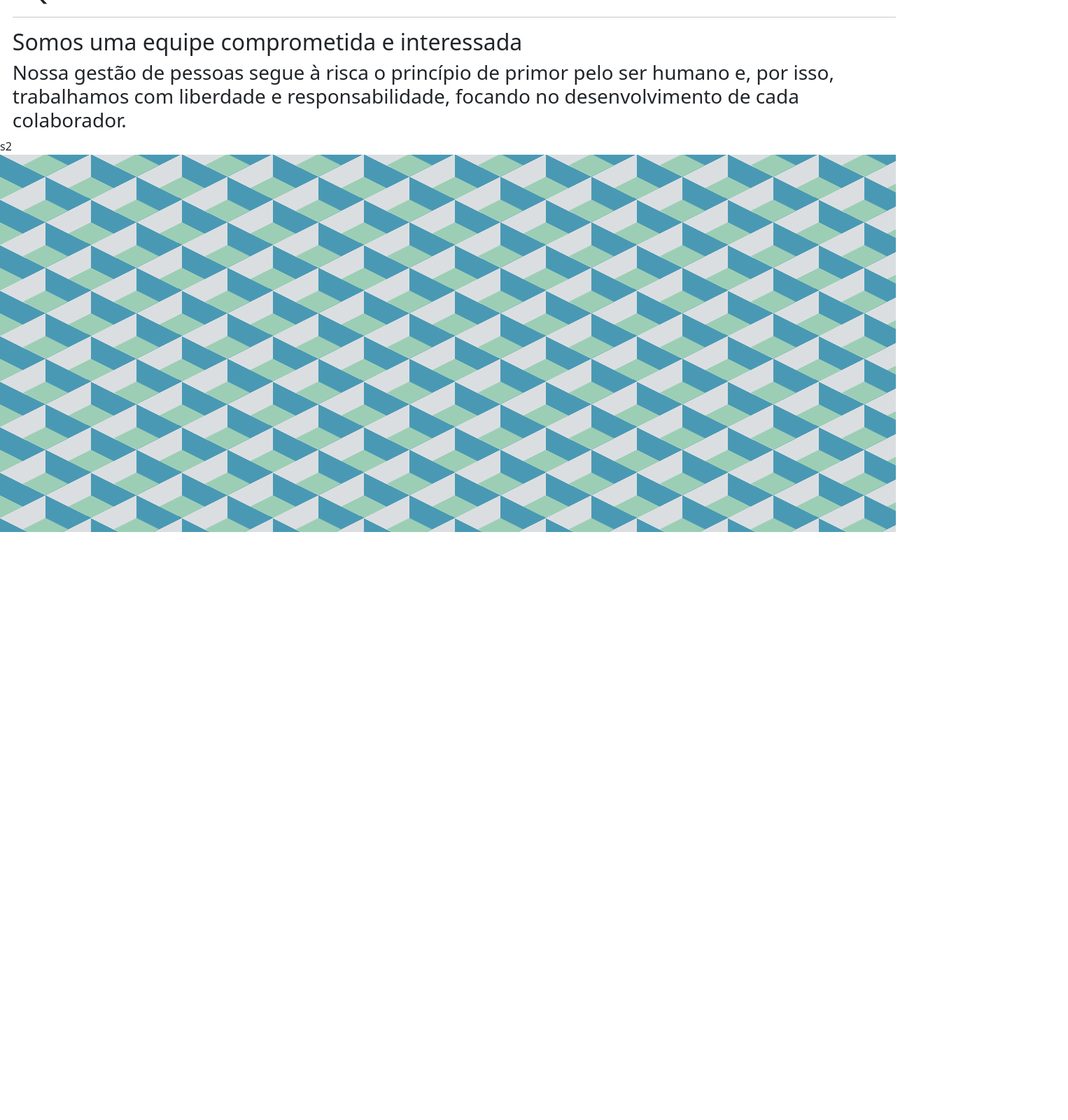
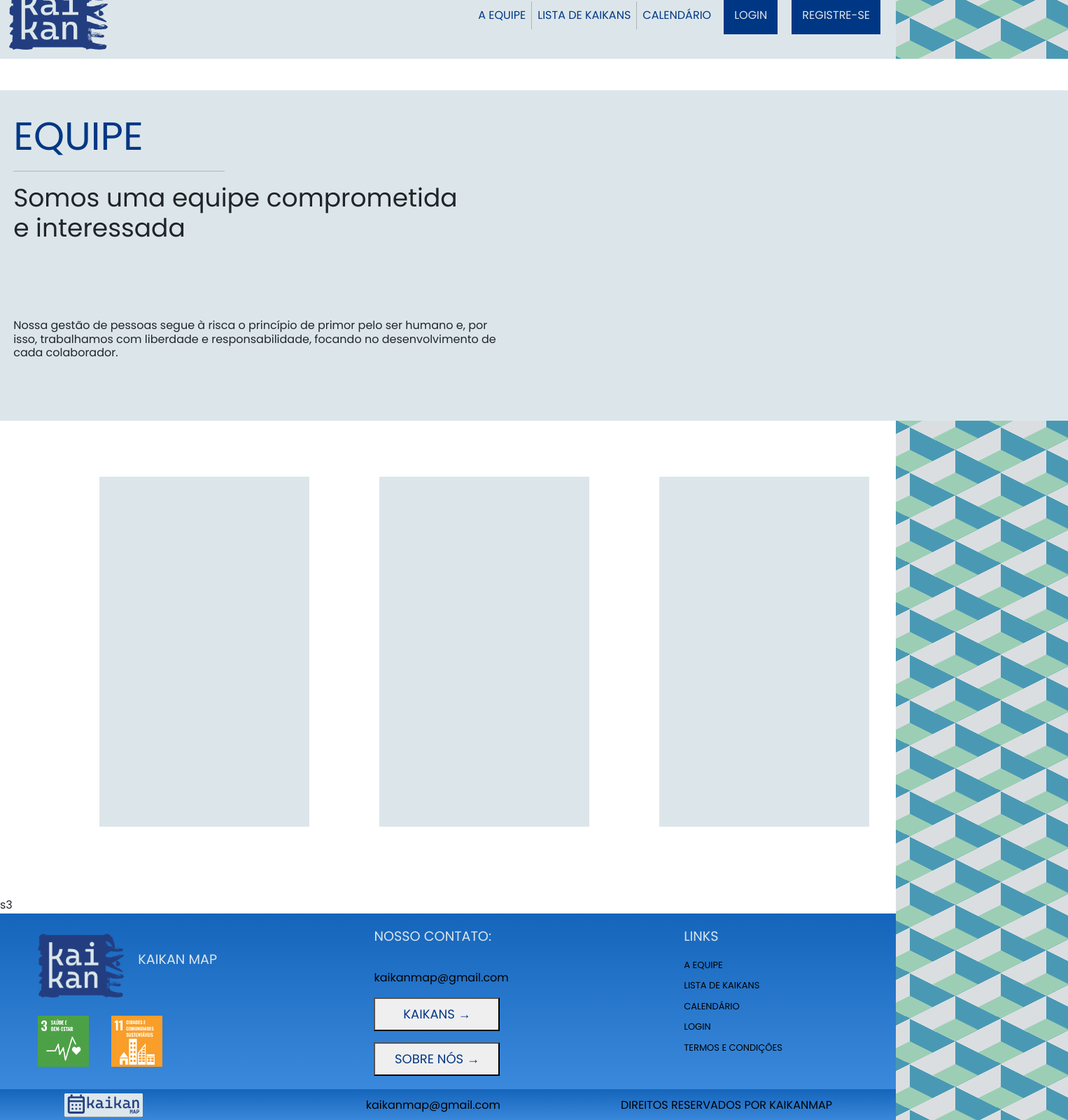
Before and after one commit to VitorToku/KaikanMap, a React (Create React App) app in the folder kaikanmap/: page /equipe in a window 1280 px wide. Shown: the part 40-1640 px from the top of the page at 70% size, 1526 px wide, since content can reach past the window. Before the commit the page ends 800 px from the top, so only its background shows below. Built offline with nearby package versions, Linux system fonts and the light colour scheme.

Commit message:
versao atualizada com equipe e edit
versao atualizada com equipe e edit da header e footer

```diff
--- a/kaikanmap/src/components/Contatos/index.js
+++ b/kaikanmap/src/components/Contatos/index.js
@@ -12,9 +12,15 @@ const StyleContatos = styled.div`
     }
 `
 const Botao = styled.button`
-    font-size: 20px;
+    font-size: 18px;
     font-weight:500;
     color: #003785;
+    width:180px;
+    height:48px;
+    transition: transform 0.2s;
+    &:hover {
+        transform: scale(1.2);
+    }
     @media(max-width: 992px){
         font-size: 15px;
     }
--- /dev/null
+++ b/kaikanmap/src/components/Equipe/estilo.css
@@ -0,0 +1,98 @@
+@import url("https://fonts.googleapis.com/css2?family=Poppins&display=swap");
+
+body{
+  font-family: 'Poppins';
+}
+
+.contain {
+    display: grid;
+
+    grid-template-columns: 1fr;
+    grid-template-areas:
+      "s1 "
+      "m "
+      "s2 "
+      "s3 ";
+  }
+
+  main {
+    grid-area: m;
+    padding-left: 1.2rem;
+    padding-top: 2rem;
+    background-color: #DCE6EA !important;
+  }
+
+  #s1 {
+    grid-area: s1;
+    background-color: white;
+    padding: 1.4rem;
+
+  }
+
+  #s2 {
+    grid-area: s2;
+  }
+
+  #s3 {
+    grid-area: s3;
+  }
+
+  #tit{
+    color:#003785;
+    font-size: 56px;
+  }
+
+  #hrzao{
+    width: 20%;
+
+  }
+  #call{
+    font-weight: 500;
+    font-size: 36px;
+  }
+
+  #fala{
+    font-size: 16px;
+    padding-top: 100px;
+    font-weight: 400;
+    padding-bottom:80px;
+  }
+
+  #s2{
+    display: grid;
+    padding-top: 80px;
+    gap:100px;
+    margin-left: 142px;
+    margin-right: 142px;
+    padding-bottom: 100px;
+
+    grid-template-columns: 1fr 1fr 1fr;
+    grid-template-areas: "c1 c2 c3"
+
+                      ;
+  }
+  #caixas{
+
+    border: solid 1px black;
+
+    }
+  #c1{
+    grid-area: c1;
+    background-color:#DCE6EA;
+    width: 300px;
+    height: 500px;
+  }
+  #c2{
+    background-color:#DCE6EA;
+    grid-area:c2;
+    width: 300px;
+    height: 500px;
+  }
+  #c3{
+    background-color:#DCE6EA;
+    grid-area:c3;
+    width: 300px;
+    height: 500px;
+    margin-right: 142px;
+
+  }
--- /dev/null
+++ b/kaikanmap/src/components/Equipe/index.js
@@ -0,0 +1,28 @@
+import 'bootstrap/dist/css/bootstrap.min.css';
+import style from '../Equipe/estilo.css'
+function Equipe() {
+    return (
+
+        <div class="contain">
+            <section id="s1"></section>
+            <main>
+                <h1 id="tit">EQUIPE</h1>
+                <hr id="hrzao" />
+                <h2 id="call">Somos uma equipe comprometida <br/> e interessada</h2>
+                <h3 id="fala">Nossa gestão de pessoas segue à risca o princípio de primor pelo ser humano e, por <br/> isso, trabalhamos com liberdade e responsabilidade, focando no desenvolvimento de <br/> cada colaborador.</h3>
+            </main>
+            <section id="s2">
+                <section id="c1" class="caixas"></section>
+                <section id="c2" class="caixas"></section>
+                <section id="c3" class="caixas"></section>
+
+
+            </section>
+            <section id="s3">s3</section>
+
+        </div>
+
+    )
+}
+
+export default Equipe
--- a/kaikanmap/src/components/FtBaixo/index.js
+++ b/kaikanmap/src/components/FtBaixo/index.js
@@ -23,17 +23,24 @@ const Logo = styled.img`
         display:none;
     }
 `
-const Referencia = styled.a`
-    text-decoration: none;
-    color: black;
+
+const Email = styled.a`
+text-decoration: none;
+color: black;
+margin-left:60px;
+`
+const Direitos = styled.a`
+text-decoration: none;
+color: black;
+ margin-right:5px;
 `
 
 function Baixo(){
     return(
         <StyleBaixo>
             <Logo src={logo2} alt=""/>
-            <Referencia href="#">Kaikanmap@gmail.com</Referencia>
-            <Referencia>Direitos Reservados KaikanMap</Referencia>
+            <Email href="#">kaikanmap@gmail.com</Email>
+            <Direitos>DIREITOS RESERVADOS POR KAIKANMAP</Direitos>
         </StyleBaixo>
     )
 }
--- a/kaikanmap/src/components/FtLogoOds/index.js
+++ b/kaikanmap/src/components/FtLogoOds/index.js
@@ -16,6 +16,10 @@ const PrimeiraParte = styled.div`
 const Ods = styled.img`
     width: 4.563rem;
     height: 4.563rem;
+    transition: transform0.4s;
+    &:hover{
+        transform:scale(1.2);
+    }
 
     @media(max-width:992px){
         display:none;
--- a/kaikanmap/src/components/Header/index.js
+++ b/kaikanmap/src/components/Header/index.js
@@ -2,6 +2,7 @@ import Logo from '../../img/logo.svg'
 
 import styled from 'styled-components'
 import {Link} from 'react-router-dom'
+import style from '../Header/style.css'
 
 const pags = ["A EQUIPE", "LISTA DE KAIKANS", "CALENDÁRIO"]
 
@@ -38,7 +39,6 @@ const BotaoMenu = styled.button`
   }
 `
 
-
 const Links = styled.div`
   display: flex;
   align-items: center;
@@ -54,6 +54,10 @@ const Botao = styled.button`
   border: none;
   color: #DCE6EA;
   margin: 0 10px;
+  transition: transform 0.4s;
+  &:hover{
+    transform:scale(1.2);
+  }
 
   @media(max-width: 992px){
     min-width: 200px;
@@ -79,15 +83,15 @@ function Header() {
           <div class="collapse navbar-collapse " id="navbarSupportedContent">
             <ul class="navbar-nav mb-2 mb-lg-0 ms-auto">
               <li class="nav-item">
-                <a class="nav-link" aria-current="page" href=""><Link to="/equipe">A Equipe</Link></a>
+                <a class="nav-link gira" aria-current="page" href=""><Link to="/equipe">A EQUIPE</Link></a>
               </li>
               <Barra className='vr'></Barra>
               <li class="nav-item">
-                <a class="nav-link" href=""><Link to="/listakaikan">Lista de Kaikans</Link></a>
+                <a class="nav-link gira" href=""><Link to="/listakaikan">LISTA DE KAIKANS</Link></a>
               </li>
               <Barra className='vr'></Barra>
               <li class="nav-item">
-                <a class="nav-link" href=""><Link to="/calendario">Calendario</Link></a>
+                <a class="nav-link gira" href=""><Link to="/calendario">CALENDÁRIO</Link></a>
               </li>
             </ul>
             <Botao>LOGIN</Botao>
--- /dev/null
+++ b/kaikanmap/src/components/Header/style.css
@@ -0,0 +1,8 @@
+.gira{
+    transition: transform 1s;
+
+}
+
+.gira:hover{
+    transform: scale(1.1);
+}
--- a/kaikanmap/src/components/Links/index.js
+++ b/kaikanmap/src/components/Links/index.js
@@ -27,6 +27,10 @@ const Opcoes = styled.li`
 const Referencia = styled.a`
     text-decoration: none;
     color: black;
+    &:hover {
+        text-decoration:underline;
+    }
+
 `
 
 function Links(){
--- a/kaikanmap/src/components/home/index.js
+++ b/kaikanmap/src/components/home/index.js
@@ -23,6 +23,26 @@ const BarraHorizontal = styled.hr`
     width: 50%;
 
 `
+const Call = styled.p `
+margin-top:2rem;
+margin-left:1rem;
+color:#0D33FC;
+font-weight:500;
+
+
+`
+
+const Imp = styled.h3 `
+margin-top:2rem;
+font-size:36px;
+
+`
+
+const Titulo = styled.h2`
+color:#003785;
+
+`
+
 const TextoCarrossel = styled.div`
     margin: 20px;
     grid-area: a;
@@ -64,9 +84,9 @@ function HomePage() {
             <Corpo>
                 <TextoCarrossel>
                     <BarraHorizontal />
-                    <h2>PROXIMOS EVENTOS</h2>
-                    <h3>Venha fazer parte da  nossa comunidade. </h3>
-                    <p>PROJETO TAIKO</p>
+                    <Titulo >PROXIMOS EVENTOS</Titulo>
+                    <Imp>Venha fazer parte da  nossa comunidade. </Imp>
+                    <Call>PROJETO TAIKO</Call>
                 </TextoCarrossel>
 
                 <Carrossel>
@@ -103,7 +123,7 @@ function HomePage() {
 
                     <Descricao>
                         <hr />
-                        <h2>O QUE É KAIKAN?</h2>
+                        <Titulo>O QUE É KAIKAN?</Titulo>
                         <p>
                             Formado a partir dos termos “kai” (que quer dizer reunião) e “kan” (prédio), originalmente “Kaikan” era o nome dado apenas ao espaço onde os imigrantes, ainda pouco integrados ao Brasil, se reuniam para se confraternizar.
                         </p>
--- a/kaikanmap/src/pages/equipe/index.js
+++ b/kaikanmap/src/pages/equipe/index.js
@@ -2,48 +2,21 @@ import 'bootstrap/dist/css/bootstrap.min.css';
 import styled from 'styled-components'
 import style from '../equipe/style.css'
 import { Link } from "react-router-dom";
+import Equipe from '../../components/Equipe'
+import Header from '../../components/Header'
+import Footer from '../../components/Footer'
 
 
 
-
-
-function Equipe()
+function Equipee()
 {
     return(
-    <div class ="containe">
-   <main>
-<h1>EQUIPE</h1>
-<hr/>
-<h2>Somos uma equipe comprometida e interessada</h2>
-<h3>Nossa gestão de pessoas segue à risca o princípio de primor pelo ser humano e, por isso, trabalhamos com liberdade e responsabilidade, focando no desenvolvimento de cada colaborador.</h3>
-
-
-
-   </main>
-   <section id="s1">s1</section>
-   <section id="s2">s2</section>
-
-
-
-
-
-
-
-
-
-
-
-
-
-
-
-
-    </div>
-
-
-
-
+        <>
+        <Header/>
+        <Equipe/>
+        <Footer/>
+        </>
     )
 }
 
-export default Equipe
+export default Equipee
--- a/kaikanmap/src/style.css
+++ b/kaikanmap/src/style.css
@@ -123,9 +123,7 @@ a{
     padding-bottom: 5rem;
 
   }
-  main{
-    background-color: white;
-  }
+
 
 
 main #carrosel{
@@ -189,7 +187,7 @@ main #carrosel img{
       width: 70%;
   }
 
-  .impText{
+  .impTextt{
     color: #003785 ;
   }
 
```
Also changed, not shown: 1 other file (tests, documents, lock files or other folders).
